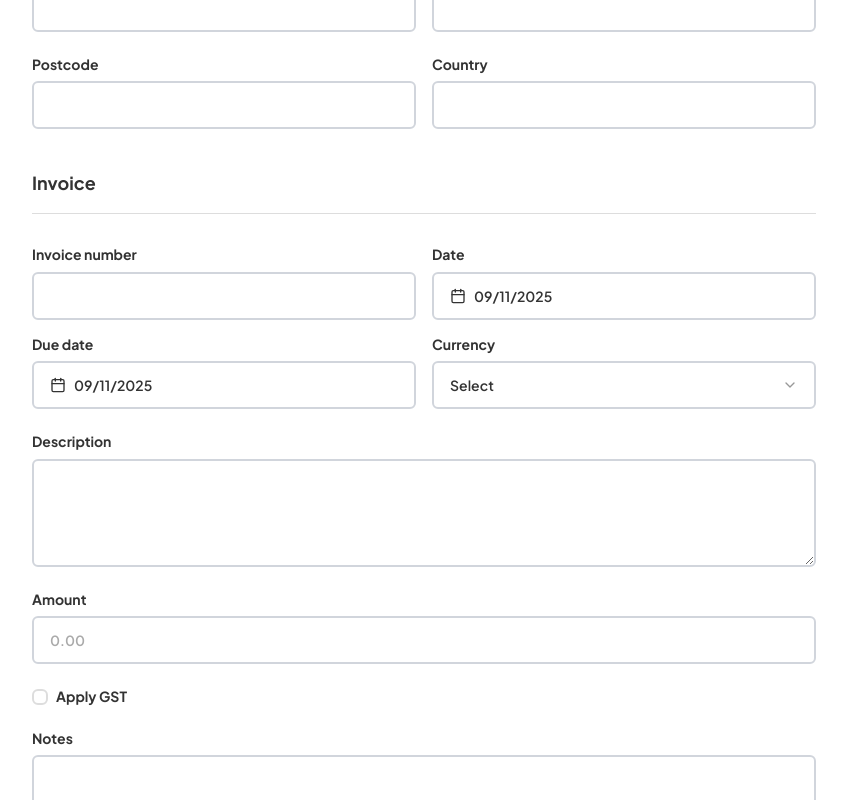
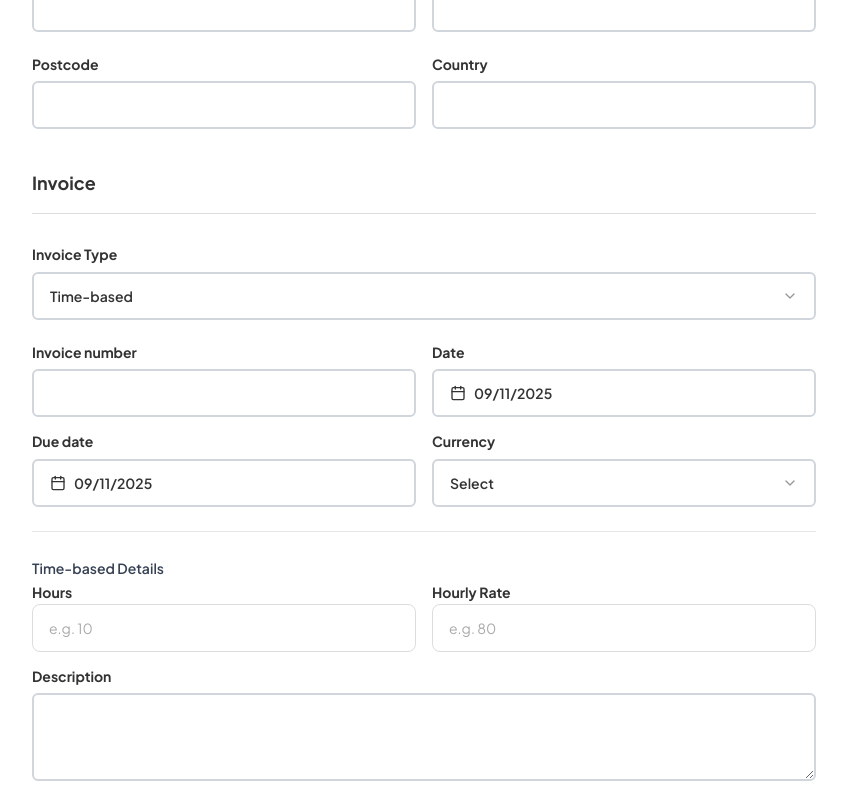
Before and after one commit to lourencofelipe/invoice-mate, a Next.js app in the folder src/frontend/: page /invoice in a window 1280 px wide. Shown: the part 1180-1980 px from the top of the page, without its empty margins (216-1063 px from the left). Built offline with nearby package versions, Linux system fonts and the light colour scheme.

Commit message:
feat: Adding invoice type selector; Creating dynamic fields for time-based and item-based invoices.

```diff
--- a/src/frontend/src/components/invoice/InvoiceDetailsSection.tsx
+++ b/src/frontend/src/components/invoice/InvoiceDetailsSection.tsx
@@ -7,6 +7,7 @@ import {
   UseFormWatch,
   Controller,
   Control,
+  useFieldArray,
 } from "react-hook-form";
 import { useLanguage } from "./LanguageProvider";
 import { InvoiceFormData } from "@/lib/validation/invoiceSchema";
@@ -25,7 +26,7 @@ import {
 } from "@/components/ui/select";
 import { Popover, PopoverContent, PopoverTrigger } from "@/components/ui/popover";
 import { Button } from "@/components/ui/button";
-import { CalendarIcon } from "lucide-react";
+import { CalendarIcon, PlusCircle, Trash2 } from "lucide-react";
 import { format } from "date-fns";
 
 interface InvoiceDetailsSectionProps {
@@ -33,6 +34,7 @@ interface InvoiceDetailsSectionProps {
   errors: FieldErrors<InvoiceFormData>;
   watch: UseFormWatch<InvoiceFormData>;
   control: Control<InvoiceFormData>;
+  setValue: (field: string, value: any) => void;
 }
 
 export function InvoiceDetailsSection({
@@ -40,15 +42,50 @@ export function InvoiceDetailsSection({
   errors,
   control,
   watch,
+  setValue,
 }: InvoiceDetailsSectionProps) {
   const { t } = useLanguage();
   const applyGst = watch("applyGst");
+  const type = watch("type");
+
+  const { fields, append, remove } = useFieldArray({
+    control,
+    name: "items",
+  });
+
+  const handleAddItem = () => {
+    append({ description: "", quantity: 1, unitPrice: 0 });
+  };
 
   return (
     <div className="space-y-6 pt-8 p-2 border-[#DDDDDD]">
       <h2 className="text-lg font-bold text-[#333333] pb-4 mb-8 border-b border-[#DDDDDD]">
         {t("invoice.title")}
       </h2>
+
+      {/* Type Selector */}
+      <div>
+        <Label htmlFor="type" className="mb-2 block">
+          Invoice Type
+        </Label>
+        <Controller
+          name="type"
+          control={control}
+          defaultValue="time-based"
+          render={({ field }) => (
+            <Select value={field.value} onValueChange={(val) => setValue("type", val)}>
+              <SelectTrigger id="type" className="input-base">
+                <SelectValue placeholder="Select type" />
+              </SelectTrigger>
+              <SelectContent>
+                <SelectItem value="time-based">Time-based</SelectItem>
+                <SelectItem value="product-based">Product-based</SelectItem>
+              </SelectContent>
+            </Select>
+          )}
+        />
+      </div>
+
 
       <div className="grid grid-cols-1 md:grid-cols-2 gap-4">
         {/* Invoice Number */}
@@ -58,9 +95,7 @@ export function InvoiceDetailsSection({
           </Label>
           <Input id="invoiceNumber" className="input-base" type="text" {...register("invoiceNumber")} />
           {errors.invoiceNumber && (
-            <p className="mt-2 text-sm text-red-600">
-              {errors.invoiceNumber.message}
-            </p>
+            <p className="mt-2 text-sm text-red-600">{errors.invoiceNumber.message}</p>
           )}
         </div>
 
@@ -76,10 +111,7 @@ export function InvoiceDetailsSection({
               return (
                 <Popover>
                   <PopoverTrigger asChild>
-                    <Button
-                      variant="outline"
-                      className="justify-start text-left font-normal input-base"
-                    >
+                    <Button variant="outline" className="justify-start text-left font-normal input-base">
                       <CalendarIcon className="mr-2 h-4 w-4" />
                       {value ? format(value, "dd/MM/yyyy") : <span>Select date</span>}
                     </Button>
@@ -89,9 +121,7 @@ export function InvoiceDetailsSection({
                       className="w-auto !bg-white rounded-md"
                       mode="single"
                       selected={value}
-                      onSelect={(date) =>
-                        field.onChange(date ? date.toISOString() : "")
-                      }
+                      onSelect={(date) => field.onChange(date ? date.toISOString() : "")}
                       initialFocus
                     />
                   </PopoverContent>
@@ -99,9 +129,6 @@ export function InvoiceDetailsSection({
               );
             }}
           />
-          {errors.invoiceDate && (
-            <p className="mt-1 text-sm text-red-600">{errors.invoiceDate.message}</p>
-          )}
         </div>
 
         {/* Due Date */}
@@ -116,10 +143,7 @@ export function InvoiceDetailsSection({
               return (
                 <Popover>
                   <PopoverTrigger asChild>
-                    <Button
-                      variant="outline"
-                      className="justify-start text-left font-normal input-base"
-                    >
+                    <Button variant="outline" className="justify-start text-left font-normal input-base">
                       <CalendarIcon className="mr-2 h-4 w-4" />
                       {value ? format(value, "dd/MM/yyyy") : <span>Select date</span>}
                     </Button>
@@ -129,9 +153,7 @@ export function InvoiceDetailsSection({
                       className="w-auto !bg-white rounded-md"
                       mode="single"
                       selected={value}
-                      onSelect={(date) =>
-                        field.onChange(date ? date.toISOString() : "")
-                      }
+                      onSelect={(date) => field.onChange(date ? date.toISOString() : "")}
                       initialFocus
                     />
                   </PopoverContent>
@@ -139,9 +161,6 @@ export function InvoiceDetailsSection({
               );
             }}
           />
-          {errors.dueDate && (
-            <p className="mt-1 text-sm text-red-600">{errors.dueDate.message}</p>
-          )}
         </div>
 
         {/* Currency */}
@@ -167,34 +186,68 @@ export function InvoiceDetailsSection({
               </Select>
             )}
           />
-          {errors.currency && (
-            <p className="mt-2 text-sm text-red-600">{errors.currency.message}</p>
-          )}
         </div>
       </div>
 
-      {/* Description */}
+      {/* --- Time-based Fields --- */}
+      {type === "time-based" && (
+        <div className="space-y-4 border-t pt-6 mt-4">
+          <Label className="font-semibold text-gray-700">Time-based Details</Label>
+
+          <div className="grid grid-cols-1 md:grid-cols-2 gap-4">
+            <div>
+              <Label htmlFor="hours">Hours</Label>
+              <Input id="hours" type="number" step="0.1" placeholder="e.g. 10" {...register("hours")} />
+            </div>
+
+            <div>
+              <Label htmlFor="hourRate">Hourly Rate</Label>
+              <Input id="hourRate" type="number" step="0.01" placeholder="e.g. 80" {...register("hourRate")} />
+            </div>
+          </div>
+
           <div>
             <Label htmlFor="description" className="mb-2 block">
-          {t("invoice.description")}
+              Description
             </Label>
-        <Textarea id="description" rows={4} {...register("description")}
-        className="border-2 border-gray-300 rounded-sm font-semibold h-auto overflow-hidden" />
-        {errors.description && (
-          <p className="mt-2 text-sm text-red-600">{errors.description.message}</p>
+            <Textarea id="description" rows={3} {...register("description")} className="border-2 border-gray-300 rounded-sm" />
+          </div>
+        </div>
       )}
+
+      {/* --- Product-based Fields --- */}
+      {type === "product-based" && (
+        <div className="space-y-4 border-t pt-6 mt-4">
+          <Label className="font-semibold text-gray-700">Products</Label>
+
+          {fields.map((item, index) => (
+            <div key={item.id} className="grid grid-cols-1 md:grid-cols-4 gap-4 items-end border p-3 rounded-md bg-gray-50">
+              <div className="md:col-span-2">
+                <Label>Description</Label>
+                <Input {...register(`items.${index}.description` as const)} placeholder="Product description" />
               </div>
 
-      {/* Amount */}
               <div>
-        <Label htmlFor="amount" className="mb-2 block">
-          {t("invoice.amount")}
-        </Label>
-        <Input id="amount" type="text" placeholder="0.00" {...register("amount")} className="input-base" />
-        {errors.amount && (
-          <p className="mt-2 text-sm text-red-600">{errors.amount.message}</p>
+                <Label>Qty</Label>
+                <Input type="number" step="1" {...register(`items.${index}.quantity` as const)} placeholder="1" />
+              </div>
+
+              <div>
+                <Label>Unit Price</Label>
+                <Input type="number" step="0.01" {...register(`items.${index}.unitPrice` as const)} placeholder="0.00" />
+              </div>
+
+              <Button type="button" variant="ghost" onClick={() => remove(index)} className="text-red-500 hover:text-red-700">
+                <Trash2 className="w-4 h-4" />
+              </Button>
+            </div>
+          ))}
+
+          <Button type="button" variant="outline" onClick={handleAddItem} className="flex items-center gap-2">
+            <PlusCircle className="w-4 h-4" /> Add Product
+          </Button>
+        </div>
       )}
-      </div>
 
       {/* GST */}
       <div className="flex items-center space-x-2">
@@ -202,12 +255,7 @@ export function InvoiceDetailsSection({
           name="applyGst"
           control={control}
           render={({ field }) => (
-            <Checkbox
-              id="applyGst"
-              className="border-2 "
-              checked={field.value}
-              onCheckedChange={field.onChange}
-            />
+            <Checkbox id="applyGst" className="border-2" checked={field.value} onCheckedChange={field.onChange} />
           )}
         />
         <Label htmlFor="applyGst" className="mb-0 cursor-pointer">
@@ -221,9 +269,6 @@ export function InvoiceDetailsSection({
             {t("invoice.gstRate")}
           </Label>
           <Input id="gstRate" type="text" placeholder="0.15" {...register("gstRate")} className="input-base" />
-          {errors.gstRate && (
-            <p className="mt-2 text-sm text-red-600">{errors.gstRate.message}</p>
-          )}
         </div>
       )}
 
--- a/src/frontend/src/components/invoice/InvoiceForm.tsx
+++ b/src/frontend/src/components/invoice/InvoiceForm.tsx
@@ -5,7 +5,6 @@ import { zodResolver } from "@hookform/resolvers/zod";
 import { useState } from "react";
 import axios, { AxiosError } from "axios";
 import { createInvoice } from "@/api/invoices/invoiceApi";
-//import { LanguageToggle } from "./LanguageToggle";
 import { ReceiverSection } from "./ReceiverSection";
 import { BillToSection } from "./BillToSection";
 import { InvoiceDetailsSection } from "./InvoiceDetailsSection";
@@ -14,7 +13,6 @@ import { Alert, AlertDescription } from "@/components/ui/alert";
 import { invoiceSchema, InvoiceFormData } from "@/lib/validation/invoiceSchema";
 
 export function InvoiceForm() {
-  //const { t } = useLanguage();
   const [isSubmitting, setIsSubmitting] = useState(false);
   const [submitError, setSubmitError] = useState<string | null>(null);
   const [submitSuccess, setSubmitSuccess] = useState(false);
@@ -25,13 +23,17 @@ export function InvoiceForm() {
     formState: { errors },
     watch,
     control,
+    setValue,
   } = useForm<InvoiceFormData>({
     resolver: zodResolver(invoiceSchema),
     defaultValues: {
       invoiceDate: new Date().toISOString().split("T")[0],
       currency: "",
       applyGst: false,
+      type: "time-based",
+      items: [],
     },
+    mode: "onSubmit",
   });
 
   const onSubmit = async (data: InvoiceFormData) => {
@@ -42,7 +44,7 @@ export function InvoiceForm() {
     try {
       const apiData = {
         InvoiceNumber: data.invoiceNumber,
-        Type: "product-based",
+        Type: data.type,
         SenderName: data.receiverCompany,
         SenderEmail: data.receiverEmail,
         SenderPhoneNumber: data.receiverPhone || null,
@@ -68,39 +70,37 @@ export function InvoiceForm() {
         },
         Currency: data.currency,
         InvoiceDate: data.invoiceDate,
-        DueDate: data.dueDate,
+        DueDate: data.dueDate || null,
         ApplyGst: data.applyGst || false,
         GstRate: data.applyGst && data.gstRate ? parseFloat(data.gstRate) : null,
         Notes: data.notes || null,
-        Items: [
-          {
-            Description: data.description,
-            Hours: null,
-            HourlyRate: null,
-            Quantity: 1,
-            UnitPrice: parseFloat(data.amount),
-          },
-        ],
+        Items:
+          data.type === "time-based"
+            ? [
+                {
+                  Description: data.description ?? "",
+                  Hours: parseFloat(String(data.hours ?? "0")),
+                  HourlyRate: parseFloat(String(data.hourRate ?? "0")),
+                  Quantity: 1,
+                  UnitPrice:
+                    parseFloat(String(data.hourRate ?? "0")) *
+                    parseFloat(String(data.hours ?? "0")),
+                },
+              ]
+            : (data.items ?? []).map((item) => ({
+                Description: item.description,
+                Quantity: Number(item.quantity),
+                UnitPrice: Number(item.unitPrice),
+              })),
       };
 
-      const response = await createInvoice(apiData);
-
-      // Gera e baixa o PDF
-      const blob = new Blob([response.data], { type: "application/pdf" });
-      const url = window.URL.createObjectURL(blob);
-      const a = document.createElement("a");
-      a.href = url;
-      a.download = `Invoice_${data.invoiceNumber}.pdf`;
-      document.body.appendChild(a);
-      a.click();
-      window.URL.revokeObjectURL(url);
-      document.body.removeChild(a);
+      // Chama a função que gera e baixa o PDF
+      await createInvoice(apiData);
 
       setSubmitSuccess(true);
       setTimeout(() => window.location.reload(), 2000);
     } catch (error) {
-      let errorMessage = "An error occurred while generating the invoice";
-
+      let errorMessage = "An error occurred while generating the invoice.";
       if (axios.isAxiosError(error)) {
         const axiosError = error as AxiosError;
         errorMessage =
@@ -110,7 +110,6 @@ export function InvoiceForm() {
       } else if (error instanceof Error) {
         errorMessage = error.message;
       }
-
       setSubmitError(errorMessage);
     } finally {
       setIsSubmitting(false);
@@ -119,31 +118,37 @@ export function InvoiceForm() {
 
   return (
     <form onSubmit={handleSubmit(onSubmit)} className="space-y-0">
-
-
       {submitSuccess && (
         <Alert className="bg-green-50 border-green-200">
           <AlertDescription className="text-green-800">
-            {"Invoice generated successfully!"}
+            Invoice generated successfully!
           </AlertDescription>
         </Alert>
       )}
 
       {submitError && (
         <Alert className="bg-red-50 border-red-200">
-          <AlertDescription className="text-red-800">
-            {submitError}
-          </AlertDescription>
+          <AlertDescription className="text-red-800">{submitError}</AlertDescription>
         </Alert>
       )}
 
       <ReceiverSection register={register} errors={errors} />
       <BillToSection register={register} errors={errors} />
-      <InvoiceDetailsSection register={register} errors={errors} watch={watch} control={control} />
+      <InvoiceDetailsSection
+        register={register}
+        errors={errors}
+        watch={watch}
+        control={control}
+        setValue={setValue}
+      />
 
       <div className="pt-10 mt-6 border-t border-[#DDDDDD] flex justify-center">
-        <Button type="submit" disabled={isSubmitting} className="min-w-48 h-11 bg-[#1f41ff] text-base">
-          {isSubmitting ? "submitting" : "Generate Invoice"}
+        <Button
+          type="submit"
+          disabled={isSubmitting}
+          className="min-w-48 h-11 bg-[#1f41ff] text-base"
+        >
+          {isSubmitting ? "Submitting..." : "Generate Invoice"}
         </Button>
       </div>
     </form>
--- a/src/frontend/src/lib/validation/invoiceSchema.ts
+++ b/src/frontend/src/lib/validation/invoiceSchema.ts
@@ -1,7 +1,24 @@
 import { z } from "zod";
 
+// Schema de cada item para modo "item-based"
+export const invoiceItemSchema = z.object({
+  description: z.string().min(1, "Description is required"),
+  quantity: z
+    .union([z.string(), z.number()])
+    .refine((val) => !isNaN(Number(val)) && Number(val) > 0, {
+      message: "Quantity must be a positive number",
+    }),
+  unitPrice: z
+    .union([z.string(), z.number()])
+    .refine((val) => !isNaN(Number(val)) && Number(val) >= 0, {
+      message: "Unit price must be a valid number",
+    }),
+});
+
+// Schema principal
 export const invoiceSchema = z
   .object({
+    // Sender (receiver)
     receiverCompany: z.string().min(1, "Company name is required"),
     receiverEmail: z.string().email("Invalid email address"),
     receiverPhone: z.string().optional(),
@@ -12,8 +29,9 @@ export const invoiceSchema = z
     receiverComplement: z.string().optional(),
     receiverCountry: z.string().optional(),
 
+    // Recipient (bill to)
     billToCompany: z.string().min(1, "Company name is required"),
-    billToEmail: z.string().email("Invalid email address").min(1, "Email is required"),
+    billToEmail: z.string().email("Invalid email address"),
     billToPhone: z.string().optional(),
     billToAddress: z.string().optional(),
     billToAddressLine2: z.string().optional(),
@@ -22,17 +40,38 @@ export const invoiceSchema = z
     billToPostcode: z.string().optional(),
     billToCountry: z.string().optional(),
 
+    // Invoice details
     invoiceNumber: z.string().min(1, "Invoice number is required"),
     invoiceDate: z.string().min(1, "Date is required"),
-    dueDate: z.string().min(1, "Due date is required"),
-    description: z.string().min(1, "Description is required"),
+    dueDate: z.string().optional(),
+    type: z.enum(["time-based", "product-based"]),
     currency: z.string().min(1, "Currency is required"),
-    amount: z.string().regex(/^\d+(\.\d{1,2})?$/, "Invalid amount format"),
-    notes: z.string().optional(),
     applyGst: z.boolean().default(false),
     gstRate: z.string().optional(),
+    notes: z.string().optional(),
+
+    // Time-based fields
+    description: z.string().optional(),
+    hours: z
+      .union([z.string(), z.number()])
+      .optional()
+      .refine(
+        (val) => val === undefined || (!isNaN(Number(val)) && Number(val) >= 0),
+        { message: "Hours must be a valid number" }
+      ),
+    hourRate: z
+      .union([z.string(), z.number()])
+      .optional()
+      .refine(
+        (val) => val === undefined || (!isNaN(Number(val)) && Number(val) >= 0),
+        { message: "Hourly rate must be a valid number" }
+      ),
+
+    // Item-based fields
+    items: z.array(invoiceItemSchema).optional(),
   })
   .superRefine((data, ctx) => {
+    // GST validation
     if (data.applyGst) {
       if (!data.gstRate || data.gstRate.trim() === "") {
         ctx.addIssue({
@@ -51,6 +90,28 @@ export const invoiceSchema = z
         }
       }
     }
+
+    // Validação condicional por tipo de invoice
+    if (data.type === "time-based") {
+      if (!data.description || !data.hours || !data.hourRate) {
+        ctx.addIssue({
+          code: z.ZodIssueCode.custom,
+          message: "Description, hours and hourly rate are required for time-based invoices",
+          path: ["description"],
+        });
+      }
+    }
+
+    if (data.type === "product-based") {
+      if (!data.items || data.items.length === 0) {
+        ctx.addIssue({
+          code: z.ZodIssueCode.custom,
+          message: "At least one item is required for item-based invoices",
+          path: ["items"],
+        });
+      }
+    }
   });
 
+// Tipo inferido
 export type InvoiceFormData = z.infer<typeof invoiceSchema>;
```
Lines whose indentation alone changed are shown as unchanged.
